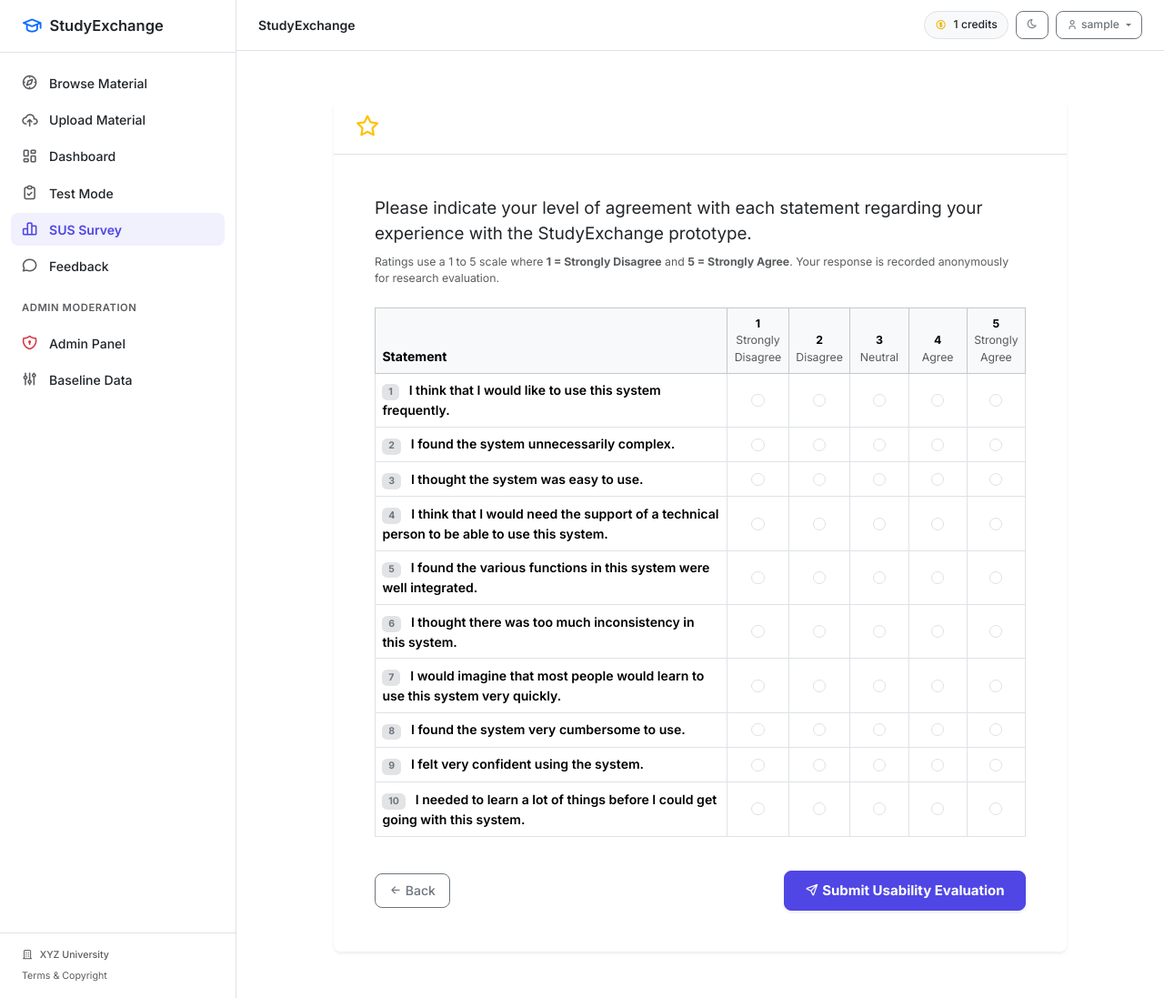
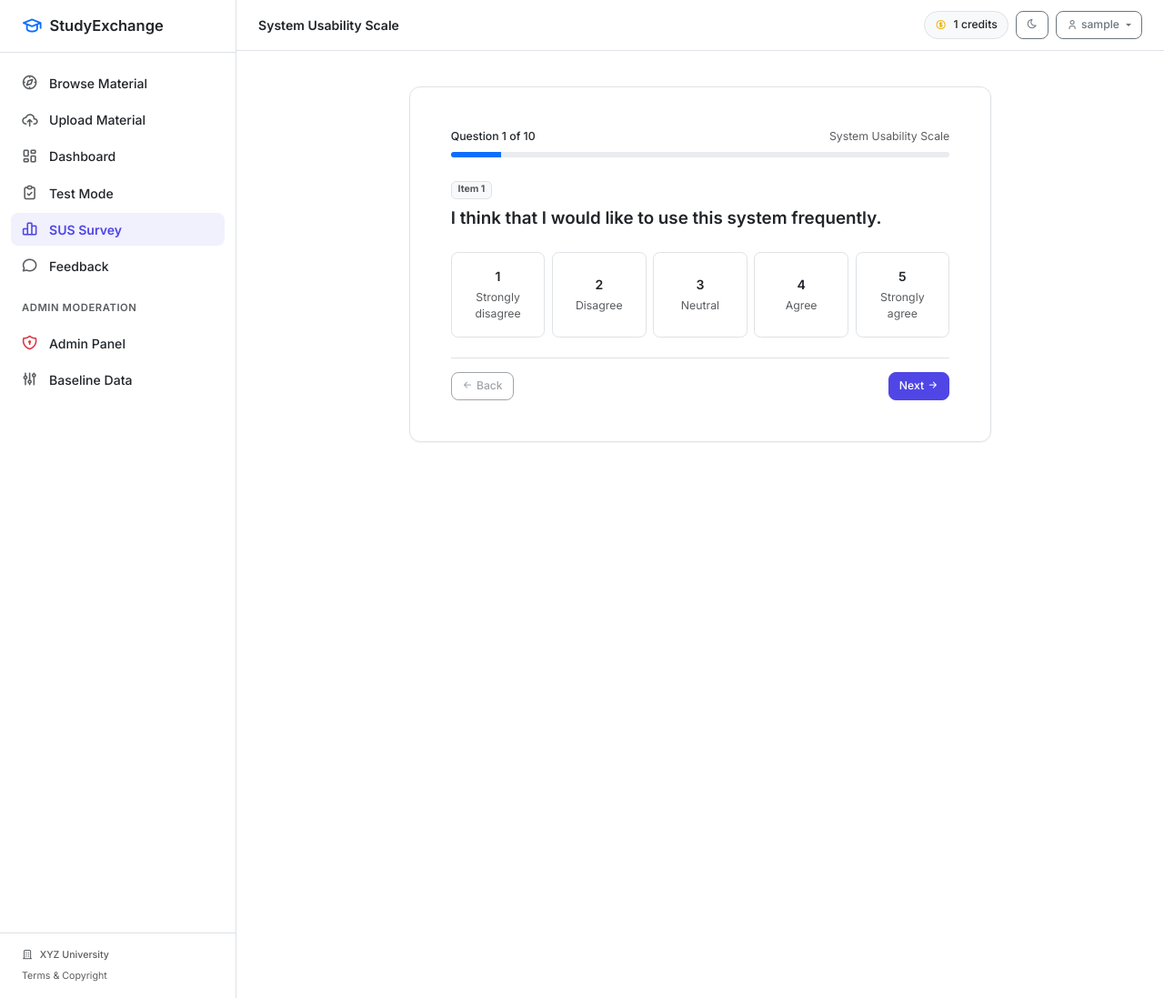
Before and after one commit to TheRealSamkit/eduspace, a Flask app: page /sus in a window 1280 px wide. Shown: the whole page at 91% size. Run offline with Flask 3, Linux system fonts and the light colour scheme; the visitor is signed in with stand-in values (Sample User, id 1); data comes from the database, SQL or seed files in the repository; tables that the repository leaves empty hold one stand-in row (values such as "Sample post"); some libraries are stand-ins or nearby versions.

Commit message:
Phase 5: Redesign SUS survey into accessible one-question-per-card flow with 5 large buttons and thank-you screen

```diff
--- a/app.py
+++ b/app.py
@@ -1204,10 +1204,11 @@ def create_app(test_config=None):
             )
             db.commit()
 
-            flash(f"Thank you! Your System Usability Scale response was submitted. Usability score: {sus_score:.1f}/100.", "success")
-            return redirect(url_for('browse'))
+            flash("Thank you! Your System Usability Scale evaluation has been recorded.", "success")
+            return redirect(url_for('sus_survey', submitted=1))
 
-        return render_template('sus.html', items=sus_items)
+        submitted = bool(request.args.get('submitted'))
+        return render_template('sus.html', items=sus_items, submitted=submitted)
 
     @app.route('/feedback', methods=['GET', 'POST'])
     @login_required
--- a/templates/sus.html
+++ b/templates/sus.html
@@ -1,72 +1,210 @@
 {% extends "base.html" %}
 
-{% block title %}System Usability Scale (SUS) Survey - StudyExchange{% endblock %}
+{% block title %}System Usability Scale (SUS) - StudyExchange{% endblock %}
+{% block topbar_title %}System Usability Scale{% endblock %}
 
 {% block content %}
-<div class="row justify-content-center py-3">
-    <div class="col-lg-10">
-        <div class="card shadow-sm border-0 rounded-3">
-            <div class="card-header bg-dark text-white p-3">
-                <h4 class="card-title mb-0 d-flex align-items-center gap-2">
-                    <i class="ti ti-star text-warning fs-3"></i>
-                    <span>System Usability Scale (SUS) Survey</span>
-                </h4>
+<div class="row justify-content-center">
+    <div class="col-lg-8">
+        {% if submitted %}
+        <!-- Friendly Thank-You View (Score is intentionally hidden from user) -->
+        <div class="card p-4 p-md-5 text-center">
+            <div class="mb-3">
+                <i class="ti ti-circle-check fs-1 text-success" aria-hidden="true"></i>
             </div>
+            <h1 class="h4 fw-semibold text-body mb-2">Thank you for your feedback!</h1>
+            <p class="text-body-secondary mb-4 mx-auto" style="max-width: 520px;">
+                Your responses have been recorded anonymously for our academic evaluation.
+                Your insights directly guide the design and usability improvements of StudyExchange.
+            </p>
+            <div class="d-flex justify-content-center gap-3">
+                <a href="{{ url_for('browse') }}" class="btn btn-primary">
+                    Browse Materials
+                </a>
+                <a href="{{ url_for('dashboard') }}" class="btn btn-outline-secondary">
+                    View Dashboard
+                </a>
+            </div>
+        </div>
 
+        {% else %}
+        <!-- Step-by-Step Question Flow -->
+        <div class="card">
             <div class="card-body p-4 p-md-5">
-                <p class="lead mb-2">
-                    Please indicate your level of agreement with each statement regarding your experience with the <strong>StudyExchange</strong> prototype.
-                </p>
-                <p class="text-muted small mb-4">
-                    Ratings use a 1 to 5 scale where <strong>1 = Strongly Disagree</strong> and <strong>5 = Strongly Agree</strong>. Your response is recorded anonymously for research evaluation.
-                </p>
+                <!-- Header / Progress bar -->
+                <div class="mb-4">
+                    <div class="d-flex justify-content-between align-items-center mb-2">
+                        <span class="small fw-medium text-body" id="sus-step-indicator">Question 1 of 10</span>
+                        <span class="small text-body-secondary">System Usability Scale</span>
+                    </div>
+                    <div class="progress" style="height: 6px;">
+                        <div id="sus-progress-bar" class="progress-bar bg-primary" role="progressbar" style="width: 10%;" aria-valuenow="10" aria-valuemin="0" aria-valuemax="100"></div>
+                    </div>
+                </div>
 
-                <form action="{{ url_for('sus_survey') }}" method="POST" class="needs-validation" novalidate>
+                <form id="sus-form" action="{{ url_for('sus_survey') }}" method="POST">
                     <input type="hidden" name="csrf_token" value="{{ csrf_token() }}">
 
-                    <div class="table-responsive mb-4">
-                        <table class="table table-bordered table-hover align-middle">
-                            <thead class="table-light text-center">
-                                <tr>
-                                    <th scope="col" class="text-start" style="width: 55%;">Statement</th>
-                                    <th scope="col" style="width: 9%;" class="small">1<br><span class="text-muted fw-normal">Strongly Disagree</span></th>
-                                    <th scope="col" style="width: 9%;" class="small">2<br><span class="text-muted fw-normal">Disagree</span></th>
-                                    <th scope="col" style="width: 9%;" class="small">3<br><span class="text-muted fw-normal">Neutral</span></th>
-                                    <th scope="col" style="width: 9%;" class="small">4<br><span class="text-muted fw-normal">Agree</span></th>
-                                    <th scope="col" style="width: 9%;" class="small">5<br><span class="text-muted fw-normal">Strongly Agree</span></th>
-                                </tr>
-                            </thead>
-                            <tbody>
-                                {% for item in items %}
-                                {% set q_num = loop.index %}
-                                <tr>
-                                    <td class="fw-semibold">
-                                        <span class="badge bg-secondary-subtle text-secondary me-2">{{ q_num }}</span>
-                                        {{ item }}
-                                    </td>
-                                    {% for val in range(1, 6) %}
-                                    <td class="text-center">
-                                        <input class="form-check-input" type="radio" name="q{{ q_num }}" id="q{{ q_num }}_{{ val }}" value="{{ val }}" required>
-                                        <label class="visually-hidden" for="q{{ q_num }}_{{ val }}">Question {{ q_num }}, rating {{ val }}</label>
-                                    </td>
-                                    {% endfor %}
-                                </tr>
+                    <!-- 10 Question Cards -->
+                    {% for item in items %}
+                    {% set q_num = loop.index %}
+                    <div class="sus-question-card" data-step="{{ q_num }}" {% if not loop.first %}style="display: none;"{% endif %}>
+                        <div class="mb-4">
+                            <span class="badge text-bg-light border text-body-secondary mb-2">Item {{ q_num }}</span>
+                            <h2 class="h5 fw-semibold text-body lh-base mb-0">{{ item }}</h2>
+                        </div>
+
+                        <!-- 5 Tappable Rating Buttons -->
+                        <div class="mb-4">
+                            <div class="row row-cols-1 row-cols-sm-5 g-2">
+                                {% set labels = [
+                                    (1, "Strongly disagree"),
+                                    (2, "Disagree"),
+                                    (3, "Neutral"),
+                                    (4, "Agree"),
+                                    (5, "Strongly agree")
+                                ] %}
+                                {% for val, label_text in labels %}
+                                <div class="col">
+                                    <label class="sus-option-btn w-100 p-3 text-center border rounded-3 d-flex flex-column align-items-center justify-content-center h-100 cursor-pointer"
+                                           for="q{{ q_num }}_{{ val }}" tabindex="0" role="button">
+                                        <input class="form-check-input visually-hidden" type="radio"
+                                               name="q{{ q_num }}" id="q{{ q_num }}_{{ val }}" value="{{ val }}" required>
+                                        <span class="fw-semibold text-body mb-1">{{ val }}</span>
+                                        <span class="small text-body-secondary">{{ label_text }}</span>
+                                    </label>
+                                </div>
                                 {% endfor %}
-                            </tbody>
-                        </table>
+                            </div>
+                        </div>
                     </div>
+                    {% endfor %}
 
-                    <div class="d-flex justify-content-between align-items-center">
-                        <a href="{{ url_for('browse') }}" class="btn btn-outline-secondary">
-                            <i class="ti ti-arrow-left me-1"></i>Back
-                        </a>
-                        <button type="submit" class="btn btn-primary btn-lg px-4 fw-bold shadow-sm">
-                            <i class="ti ti-send me-1"></i>Submit Usability Evaluation
+                    <!-- Navigation Footer -->
+                    <div class="d-flex justify-content-between align-items-center pt-3 border-top">
+                        <button type="button" id="sus-prev-btn" class="btn btn-outline-secondary btn-sm" disabled>
+                            <i class="ti ti-arrow-left me-1" aria-hidden="true"></i>Back
                         </button>
+                        <div class="d-flex gap-2">
+                            <button type="button" id="sus-next-btn" class="btn btn-primary btn-sm">
+                                Next<i class="ti ti-arrow-right ms-1" aria-hidden="true"></i>
+                            </button>
+                            <button type="submit" id="sus-submit-btn" class="btn btn-primary btn-sm" style="display: none;">
+                                Submit Survey
+                            </button>
+                        </div>
                     </div>
                 </form>
             </div>
         </div>
+        {% endif %}
     </div>
 </div>
 {% endblock %}
+
+{% block extra_scripts %}
+<script>
+document.addEventListener('DOMContentLoaded', function () {
+    const totalSteps = 10;
+    let currentStep = 1;
+
+    const progressBar = document.getElementById('sus-progress-bar');
+    const stepIndicator = document.getElementById('sus-step-indicator');
+    const prevBtn = document.getElementById('sus-prev-btn');
+    const nextBtn = document.getElementById('sus-next-btn');
+    const submitBtn = document.getElementById('sus-submit-btn');
+
+    function updateStepView() {
+        document.querySelectorAll('.sus-question-card').forEach(function (card) {
+            const step = parseInt(card.getAttribute('data-step'), 10);
+            if (step === currentStep) {
+                card.style.display = 'block';
+            } else {
+                card.style.display = 'none';
+            }
+        });
+
+        const pct = Math.round((currentStep / totalSteps) * 100);
+        if (progressBar) {
+            progressBar.style.width = pct + '%';
+            progressBar.setAttribute('aria-valuenow', pct);
+        }
+        if (stepIndicator) {
+            stepIndicator.textContent = 'Question ' + currentStep + ' of ' + totalSteps;
+        }
+
+        if (prevBtn) {
+            prevBtn.disabled = (currentStep === 1);
+        }
+
+        if (currentStep === totalSteps) {
+            if (nextBtn) nextBtn.style.display = 'none';
+            if (submitBtn) submitBtn.style.display = 'inline-block';
+        } else {
+            if (nextBtn) nextBtn.style.display = 'inline-block';
+            if (submitBtn) submitBtn.style.display = 'none';
+        }
+    }
+
+    // Handle radio changes & option card highlighting
+    document.querySelectorAll('.sus-option-btn').forEach(function (btn) {
+        btn.addEventListener('click', function () {
+            const input = btn.querySelector('input[type="radio"]');
+            if (input) {
+                input.checked = true;
+                // Update parent row styles
+                const row = btn.closest('.row');
+                if (row) {
+                    row.querySelectorAll('.sus-option-btn').forEach(function (other) {
+                        other.classList.remove('border-primary', 'bg-body-tertiary', 'shadow-sm');
+                    });
+                }
+                btn.classList.add('border-primary', 'bg-body-tertiary', 'shadow-sm');
+
+                // Auto-advance after 200ms if not on last step
+                if (currentStep < totalSteps) {
+                    setTimeout(function () {
+                        currentStep++;
+                        updateStepView();
+                    }, 220);
+                }
+            }
+        });
+
+        // Keyboard navigation (Enter or Space)
+        btn.addEventListener('keydown', function (e) {
+            if (e.key === 'Enter' || e.key === ' ') {
+                e.preventDefault();
+                btn.click();
+            }
+        });
+    });
+
+    if (nextBtn) {
+        nextBtn.addEventListener('click', function () {
+            // Check if current question answered
+            const checked = document.querySelector('input[name="q' + currentStep + '"]:checked');
+            if (!checked) {
+                alert('Please select an option to continue.');
+                return;
+            }
+            if (currentStep < totalSteps) {
+                currentStep++;
+                updateStepView();
+            }
+        });
+    }
+
+    if (prevBtn) {
+        prevBtn.addEventListener('click', function () {
+            if (currentStep > 1) {
+                currentStep--;
+                updateStepView();
+            }
+        });
+    }
+
+    updateStepView();
+});
+</script>
+{% endblock %}
```
Also changed, not shown: tests/test_app.py (+1 -1 lines).
